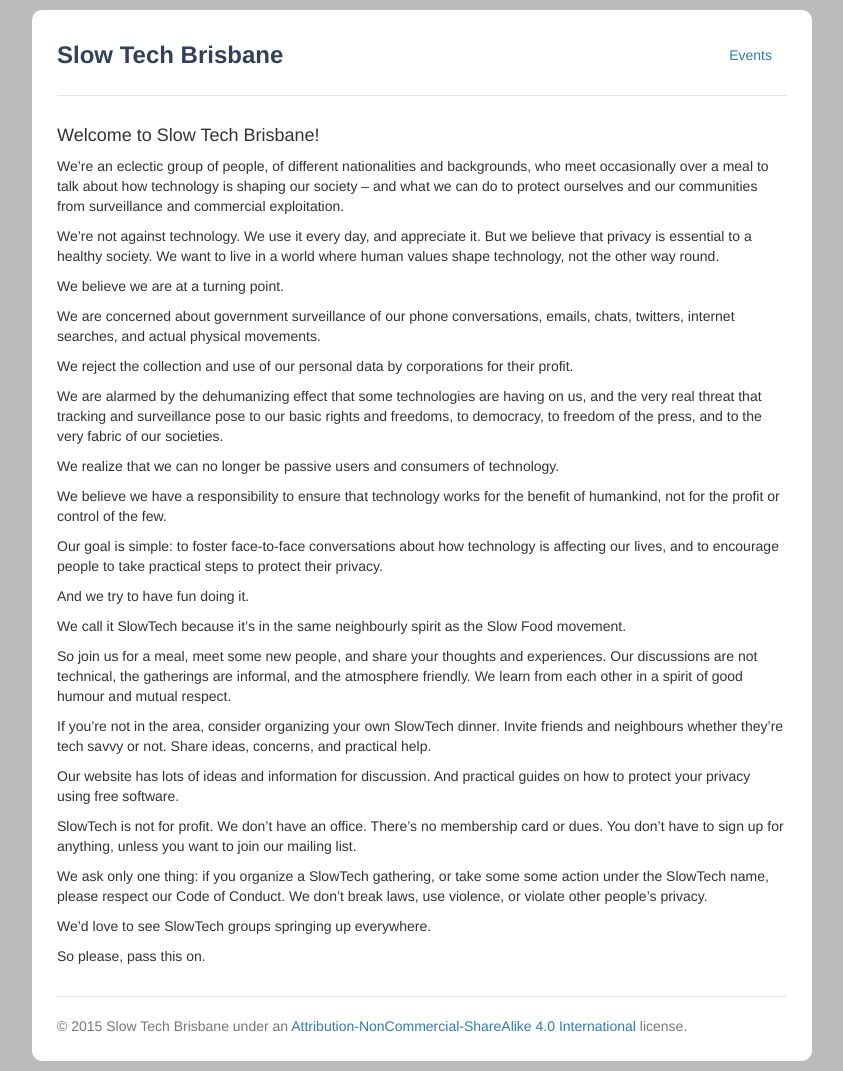
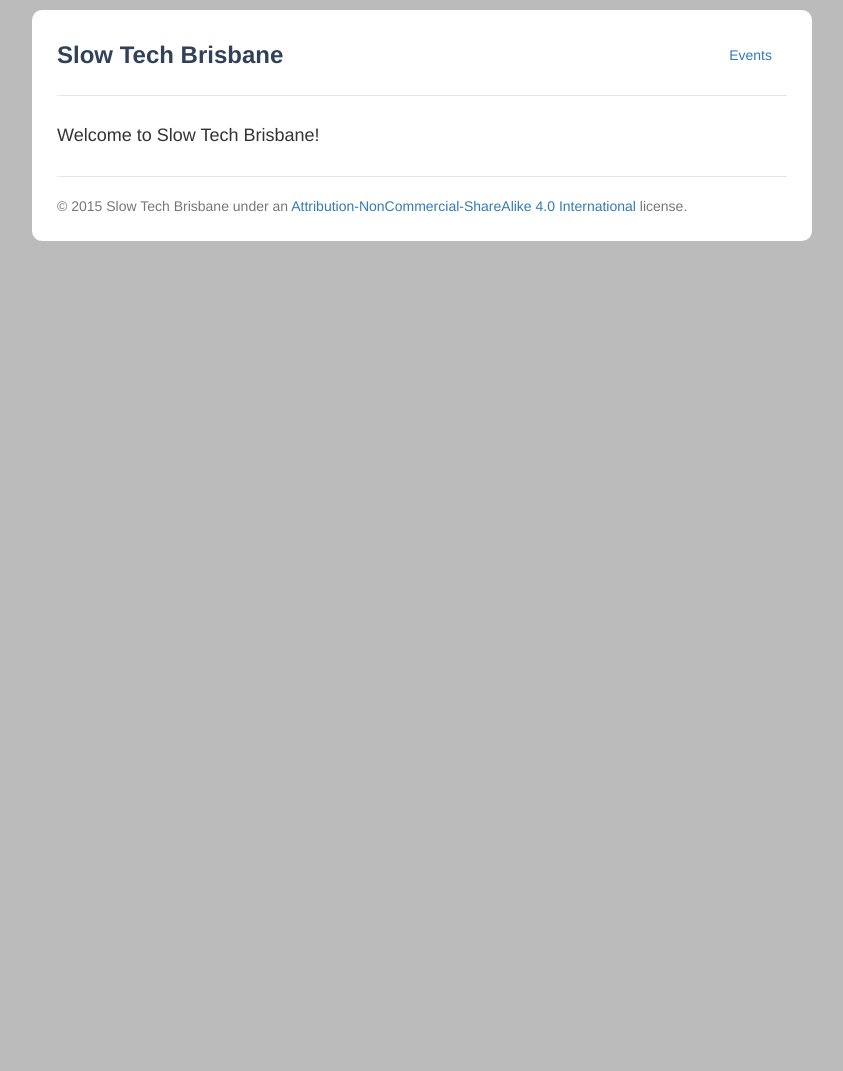
Before and after one commit to slowtechbne/slowtechbne.github.io, a Jekyll site: the page built from index.md, in a window 1280 px wide. Shown: the whole page, without its empty margins (218-1061 px from the left). Built offline with Jekyll 4.4.1, drawn with Linux system fonts in a browser that asks for light colours; after the commit the page ends 900 px from its top, so only the background shows below that.

Commit message:
Removed STBerlin spiel.

```diff
--- a/index.md
+++ b/index.md
@@ -3,41 +3,3 @@ layout: default
 ---
 
 #### Welcome to Slow Tech Brisbane!
-
-
-
-We’re an eclectic group of people, of different nationalities and backgrounds, who meet occasionally over a meal to talk about how technology is shaping our society – and what we can do to protect ourselves and our communities from surveillance and commercial exploitation.
-
-We’re not against technology. We use it every day, and appreciate it. But we believe that privacy is essential to a healthy society. We want to live in a world where human values shape technology, not the other way round.
-
-We believe we are at a turning point.
-
-We are concerned about government surveillance of our phone conversations, emails, chats, twitters, internet searches, and actual physical movements.
-
-We reject the collection and use of our personal data by corporations for their profit.
-
-We are alarmed by the dehumanizing effect that some technologies are having on us, and the very real threat that tracking and surveillance pose to our basic rights and freedoms, to democracy, to freedom of the press, and to the very fabric of our societies.
-
-We realize that we can no longer be passive users and consumers of technology.
-
-We believe we have a responsibility to ensure that technology works for the benefit of humankind, not for the profit or control of the few.
-
-Our goal is simple: to foster face-to-face conversations about how technology is affecting our lives, and to encourage people to take practical steps to protect their privacy.
-
-And we try to have fun doing it.
-
-We call it SlowTech because it’s in the same neighbourly spirit as the Slow Food movement.
-
-So join us for a meal, meet some new people, and share your thoughts and experiences. Our discussions are not technical, the gatherings are informal, and the atmosphere friendly. We learn from each other in a spirit of good humour and mutual respect.
-
-If you’re not in the area, consider organizing your own SlowTech dinner. Invite friends and neighbours whether they’re tech savvy or not. Share ideas, concerns, and practical help.
-
-Our website has lots of ideas and information for discussion. And practical guides on how to protect your privacy using free software.
-
-SlowTech is not for profit. We don’t have an office. There’s no membership card or dues. You don’t have to sign up for anything, unless you want to join our mailing list.
-
-We ask only one thing: if you organize a SlowTech gathering, or take some some action under the SlowTech name, please respect our Code of Conduct. We don’t break laws, use violence, or violate other people’s privacy.
-
-We’d love to see SlowTech groups springing up everywhere.
-
-So please, pass this on.
```
